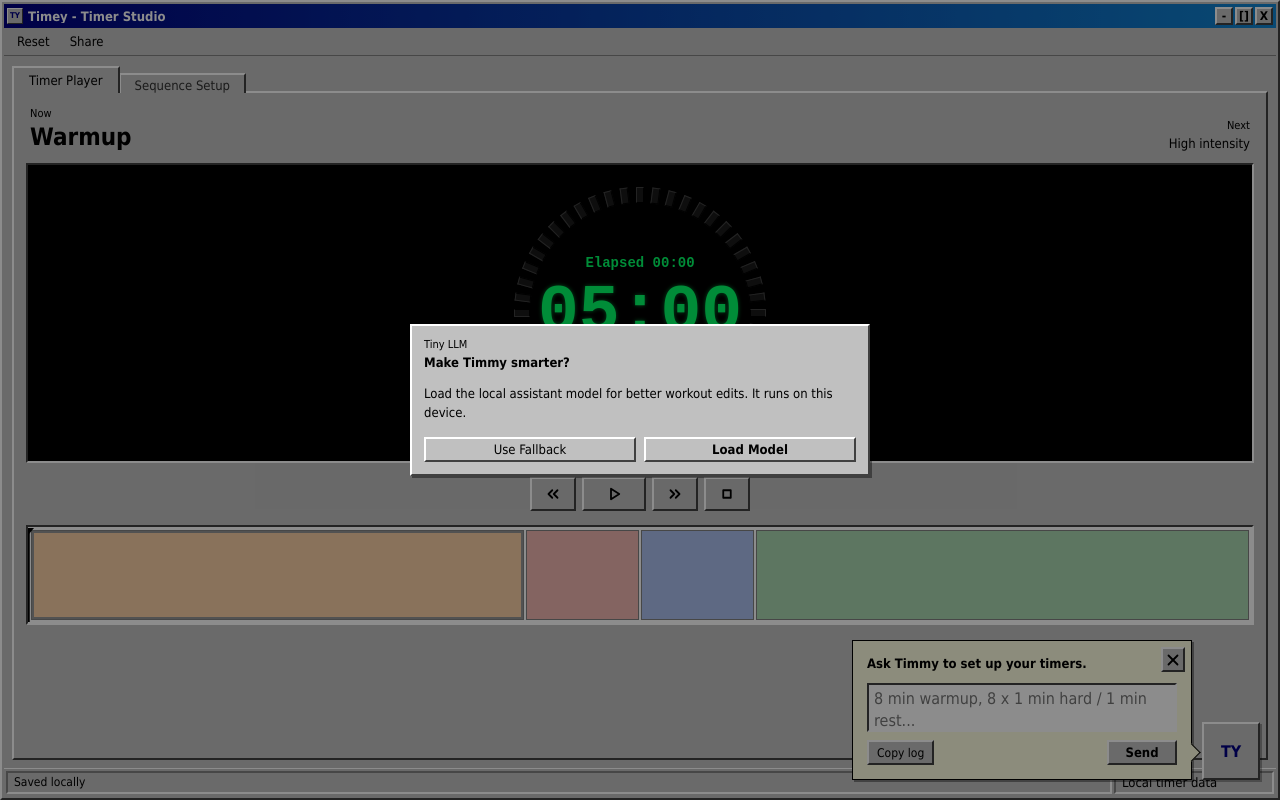
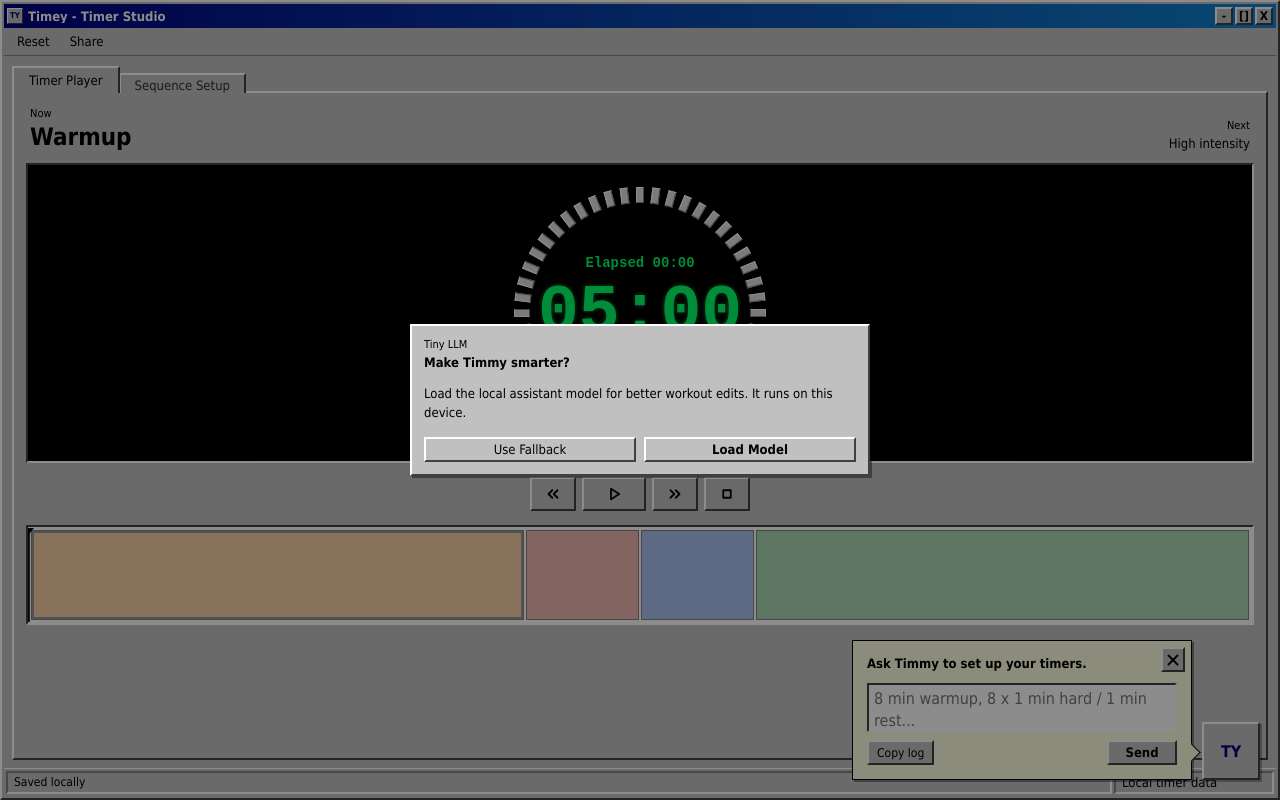
Before and after one commit to satansdeer/timey-interval-timer, a website with bundled scripts: page index.html in a window 1280 px wide. Built offline with nearby package versions, Linux system fonts and the light colour scheme.

Commit message:
Lighten timer arc background

```diff
--- a/service-worker.js
+++ b/service-worker.js
@@ -1,5 +1,5 @@
 const APP_CACHE_PREFIX = "timey-app-";
-const CACHE_NAME = `${APP_CACHE_PREFIX}v26`;
+const CACHE_NAME = `${APP_CACHE_PREFIX}v27`;
 const LEGACY_APP_CACHE_PATTERN = /^timey-v\d+$/;
 const ASSETS = [
   "./",
--- a/styles.css
+++ b/styles.css
@@ -385,9 +385,9 @@ h2 {
 }
 
 .ring-segment {
-  background: #1a1a1a;
+  background: var(--face-light);
   border: 1px solid;
-  border-color: #404040 #000000 #000000 #404040;
+  border-color: var(--highlight) var(--shadow) var(--shadow) var(--highlight);
   height: 16px;
   left: 50%;
   position: absolute;
```
